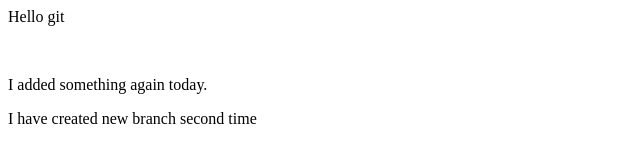
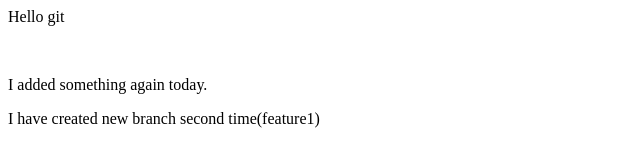
Before and after one commit to Mayank210891/GitDemo, a plain HTML site: page index.html in a window 1280 px wide. Shown: the full height of the page, 0-640 px from the left. Drawn offline with Linux system fonts and the light colour scheme.

Commit message:
change in feature

```diff
--- a/index.html
+++ b/index.html
@@ -1,4 +1,4 @@
 <p>Hello git</p>
 <br/>
 <p>I added something again today.</p>
-<p>I have created new branch second time</p>
+<p>I have created new branch second time(feature1)</p>
```
